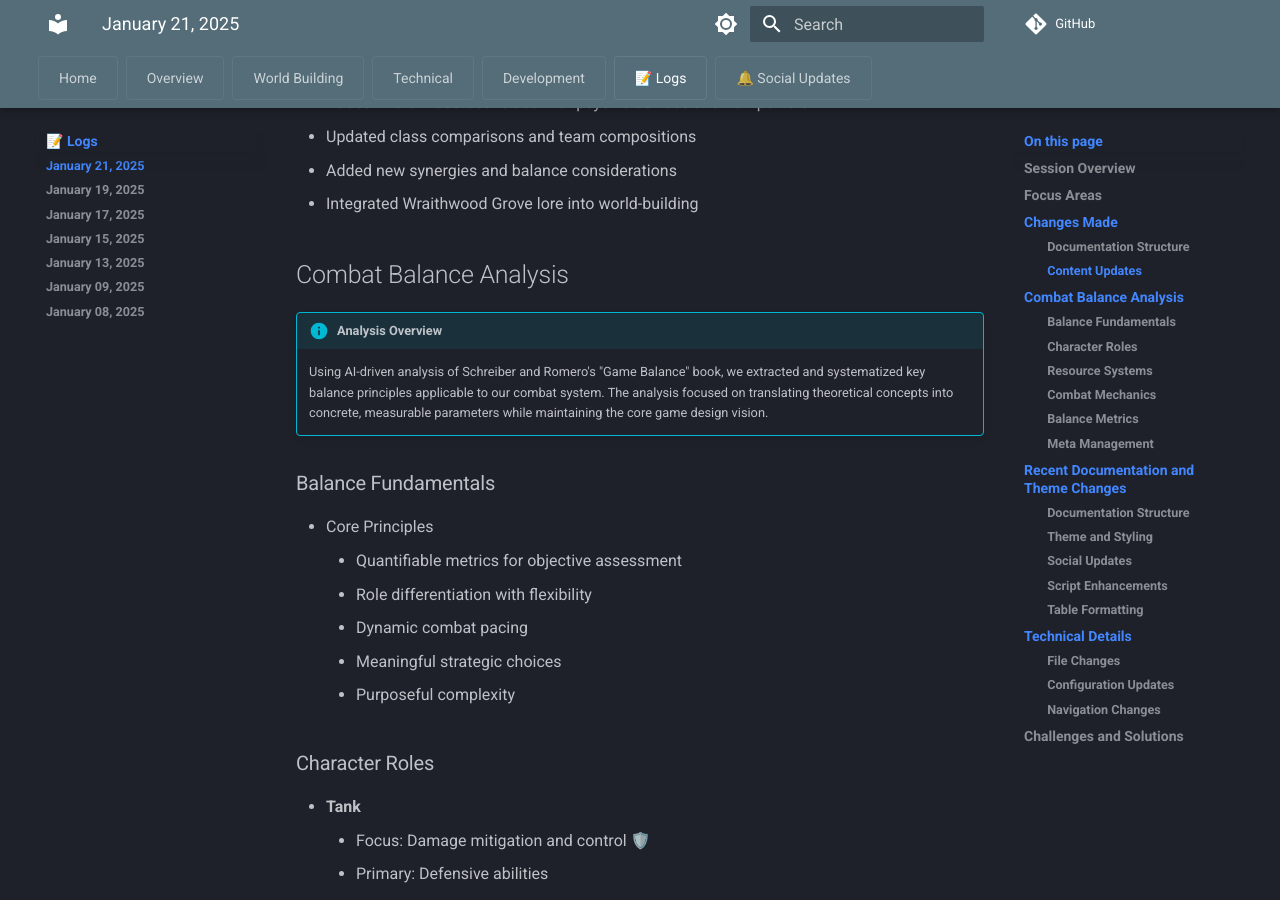
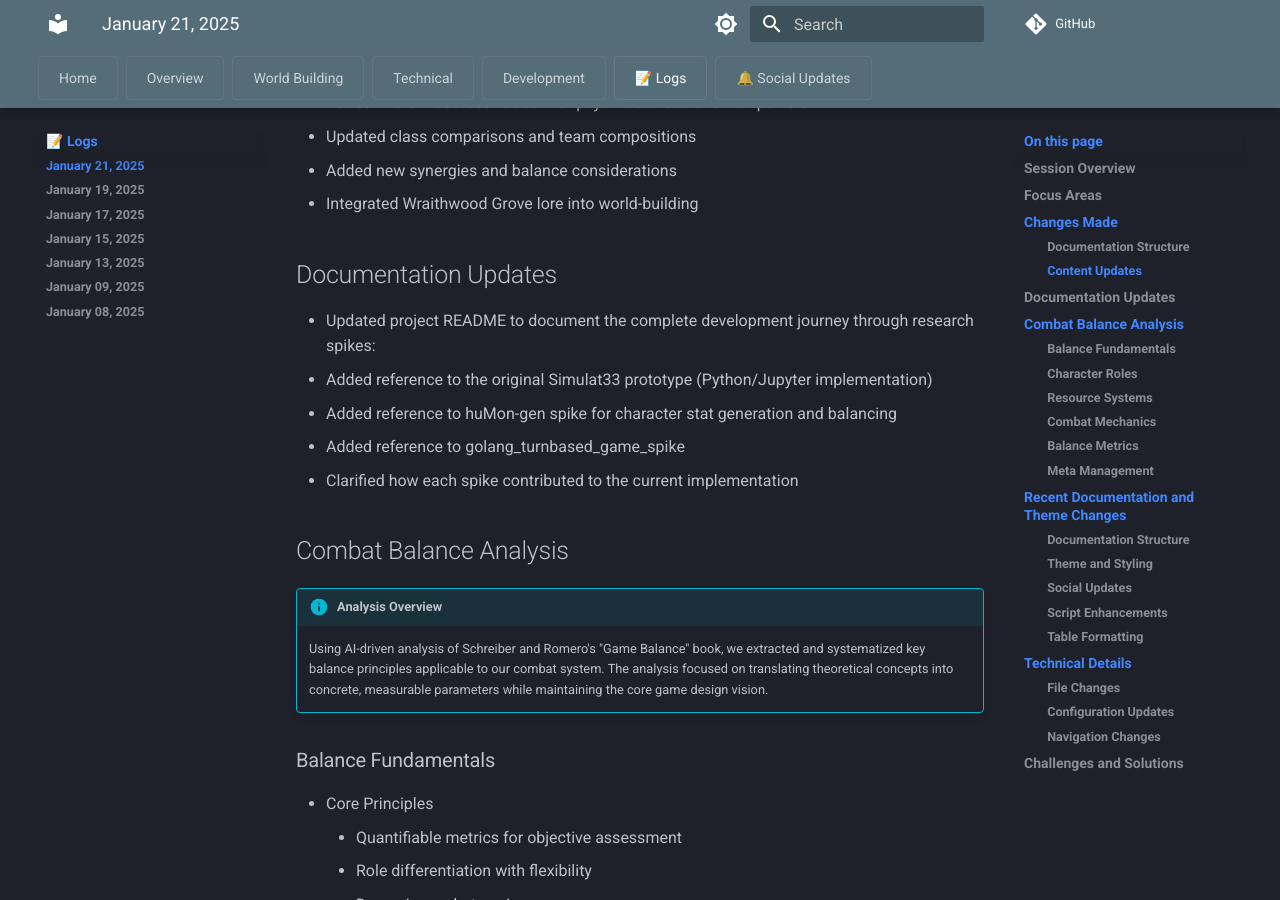
Before and after one commit to MaterDev/thepath-ai_pi, an MkDocs documentation site: the page built from docs/meta/logs/2025-01-21.md, in a window 1280 px wide and 900 px high, scrolled down 2200 px. Built offline with MkDocs 1.6.1 and Material for MkDocs 9.7.7, drawn with Linux system fonts in a browser that asks for light colours; comment, search, counter and statistics services are not loaded.

Commit message:
docs: update README with complete project origins and research spikes
- Added reference to Simulat33 prototype
- Added reference to huMon-gen spike for character stat generation
- Added reference to golang_turnbased_game_spike
- Updated today's log with documentation changes

```diff
--- a/docs/meta/logs/2025-01-21.md
+++ b/docs/meta/logs/2025-01-21.md
@@ -64,6 +64,14 @@ blockers: None
 * Updated class comparisons and team compositions
 * Added new synergies and balance considerations
 * Integrated Wraithwood Grove lore into world-building
+
+## Documentation Updates
+
+- Updated project README to document the complete development journey through research spikes:
+  - Added reference to the original Simulat33 prototype (Python/Jupyter implementation)
+  - Added reference to huMon-gen spike for character stat generation and balancing
+  - Added reference to golang_turnbased_game_spike
+  - Clarified how each spike contributed to the current implementation
 
 ## Combat Balance Analysis
 
```
Also changed, not shown: README.md (+27 -0 lines).
